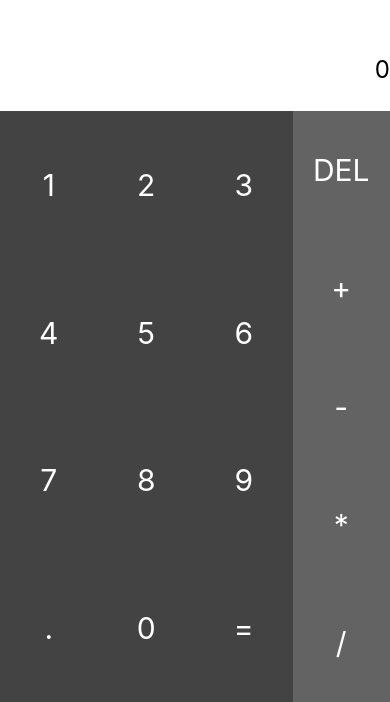
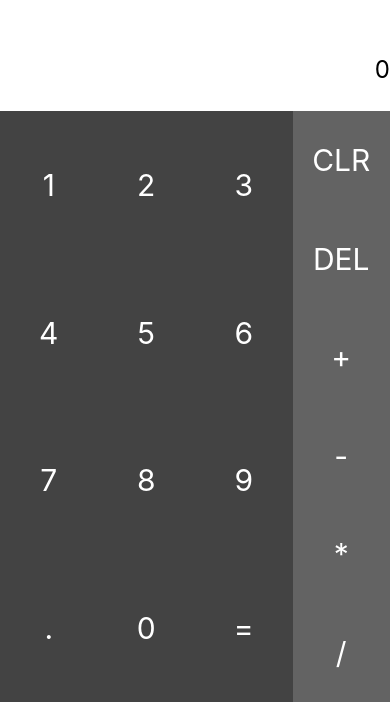
Before and after one commit to jamalhassouni/react-native-calculator, a React Native app: screen / in a window 390 px wide. Shown: the part 142-844 px from the top of the page. Built offline with nearby package versions, Linux system fonts and the light colour scheme.

Commit message:
fix:Fix calculation live when press Del Button

```diff
--- a/App.js
+++ b/App.js
@@ -8,7 +8,7 @@ export default class App extends React.Component {
       resultText: "",
       calculationText: 0,
       resultTextStyle: { fontSize: 30 },
-      operations: ["DEL", "+", "-", "*", "/"]
+      operations: ["CLR","DEL", "+", "-", "*", "/"]
     };
   }
   calculateResult() {
@@ -24,8 +24,8 @@ export default class App extends React.Component {
       this.setState({ calculationText: 0 });
     }
   }
-  validate() {
-    const text = this.state.resultText;
+  validate(val) {
+    const text = val || this.state.resultText;
     switch (text.slice(-1)) {
       case "+":
       case "-":
@@ -38,12 +38,10 @@ export default class App extends React.Component {
 
   buttonPressed(text) {
     if (text == "=") {
-      this.setState({ operations: ["CLR", "+", "-", "*", "/"] });
       return this.validate() && this.calculateResult();
     }
     this.setState({
       resultText: this.state.resultText + text,
-      operations: ["DEL", "+", "-", "*", "/"],
       calculationText: eval(this.state.resultText + text),
       calculationTextStyle: {
         fontSize: 20,
@@ -57,9 +55,11 @@ export default class App extends React.Component {
       case "DEL":
         let text = this.state.resultText.split("");
         text.pop();
-
+        let calculationText =
+          this.validate(text.join("")) && eval(text.join(""));
         this.setState({
-          resultText: text.join("")
+          resultText: text.join(""),
+          calculationText: calculationText
         });
         break;
       case "CLR":
```
